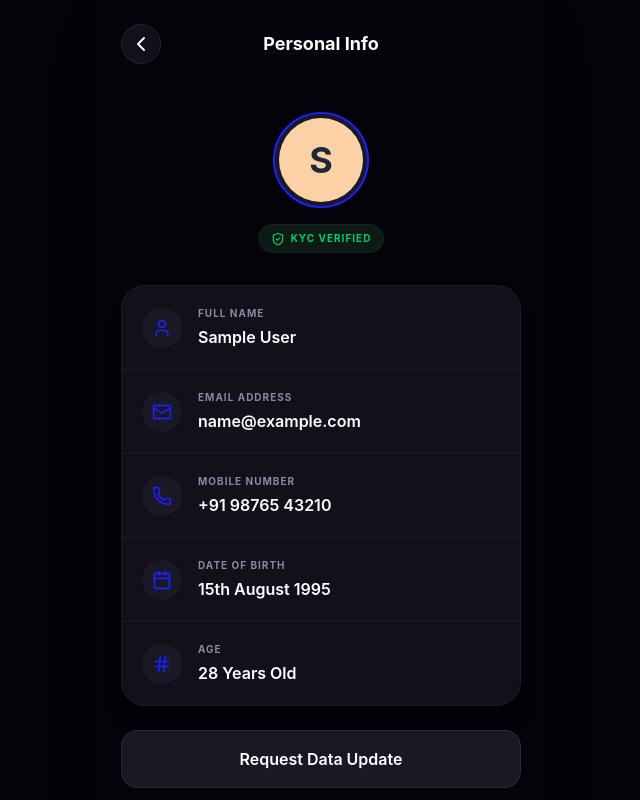
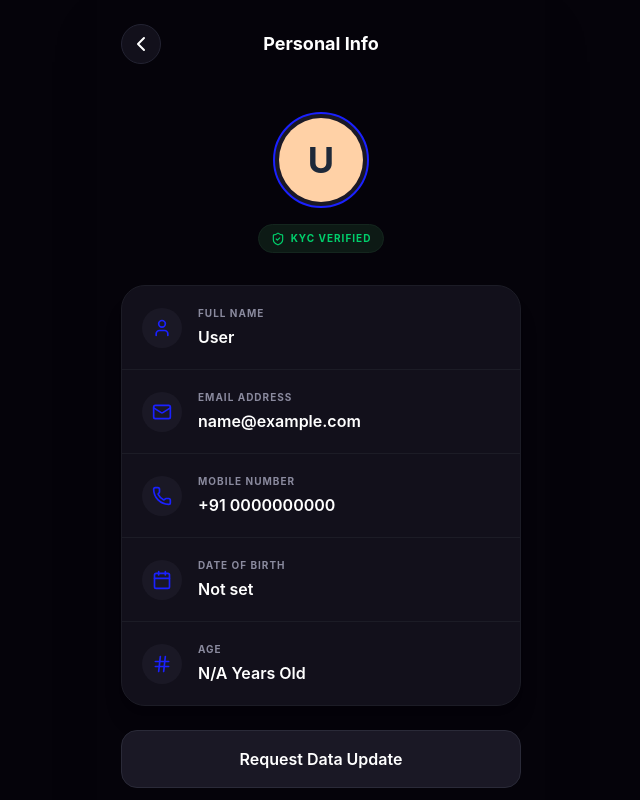
Before and after one commit to Srichandana-99/UPI-Guard, a React (Vite) app in the folder frontend/: page /personal-info in a window 1280 px wide. Shown: the top 800 px of the page, without its empty margins (319-959 px from the left). Built offline with nearby package versions, Linux system fonts and the light colour scheme; no server answers; the database is empty; sample sign-in values are in the browser's storage.

Commit message:
Fix: Use full_name instead of name to display user info correctly

```diff
--- a/frontend/src/pages/Dashboard.jsx
+++ b/frontend/src/pages/Dashboard.jsx
@@ -27,8 +27,8 @@ export function Dashboard() {
 
     // Use data from backend session if available
     const balance = user?.balance ? user.balance.toLocaleString('en-IN', { minimumFractionDigits: 2, maximumFractionDigits: 2 }) : null
-    let initial = user?.name ? user.name.charAt(0).toUpperCase() : "U"
-    let fullName = user?.name || null
+    let initial = user?.full_name ? user.full_name.charAt(0).toUpperCase() : "U"
+    let fullName = user?.full_name || null
     let upiId = user?.upi_id || null
 
     // Fetch transactions from our new API
@@ -36,7 +36,11 @@ export function Dashboard() {
         const fetchHistory = async () => {
             if (!user?.email) return;
             try {
-                const res = await fetch(`${import.meta.env.VITE_API_URL}/transaction/history/${encodeURIComponent(user.email)}`);
+                const res = await fetch(`${import.meta.env.VITE_API_URL}/transaction/history/${encodeURIComponent(user.email)}`, {
+                    headers: {
+                        'Authorization': `Bearer ${user?.token || localStorage.getItem('token')}`
+                    }
+                });
                 if (res.ok) {
                     const data = await res.json();
                     if (data.success) {
--- a/frontend/src/pages/PersonalInfo.jsx
+++ b/frontend/src/pages/PersonalInfo.jsx
@@ -8,12 +8,12 @@ export function PersonalInfo() {
     const { user } = useAuth()
     const navigate = useNavigate()
 
-    const initial = user?.name ? user.name.charAt(0).toUpperCase() : "A"
-    const fullName = user?.name || "Alex Rivera"
-    const email = user?.email || "alex.rivera@secureupi.com"
-    const mobile = user?.mobile || "+91 98765 43210"
-    const dob = user?.dob || "15th August 1995"
-    const age = user?.age || "28"
+    const initial = user?.full_name ? user.full_name.charAt(0).toUpperCase() : "U"
+    const fullName = user?.full_name || "User"
+    const email = user?.email || "user@example.com"
+    const mobile = user?.mobile || "+91 0000000000"
+    const dob = user?.dob || "Not set"
+    const age = user?.age || "N/A"
 
     return (
         <div className="min-h-screen bg-[#05030A] text-white p-6 pb-24 font-sans">
--- a/frontend/src/pages/Profile.jsx
+++ b/frontend/src/pages/Profile.jsx
@@ -42,10 +42,10 @@ export function Profile() {
         navigate('/login')
     }
 
-    const initial = user?.name ? user.name.charAt(0).toUpperCase() : "A"
-    const fullName = user?.name || "Alex Rivera"
-    const upiId = user?.upi_id || "alex.rivera@upi"
-    const balance = user?.balance ? user.balance.toLocaleString('en-IN', { minimumFractionDigits: 2, maximumFractionDigits: 2 }) : "12,450.00"
+    const initial = user?.full_name ? user.full_name.charAt(0).toUpperCase() : "U"
+    const fullName = user?.full_name || "User"
+    const upiId = user?.upi_id || "user@secureupi"
+    const balance = user?.balance ? user.balance.toLocaleString('en-IN', { minimumFractionDigits: 2, maximumFractionDigits: 2 }) : "0.00"
 
     return (
         <div className="min-h-screen bg-[#05030A] text-white p-6 pb-24">
@@ -96,6 +96,24 @@ export function Profile() {
             <div className="mb-6">
                 <h3 className="text-[10px] font-bold text-[#8A8A9E] tracking-widest uppercase mb-3 ml-2">Security Settings</h3>
                 <div className="bg-[#12101B] rounded-[2rem] border border-[#1C1C26] overflow-hidden">
+                    <div onClick={() => navigate('/reset-pin')} className="flex items-center justify-between p-4 border-b border-[#1C1C26] cursor-pointer hover:bg-[#1A1825] transition-colors">
+                        <div className="flex items-center gap-4">
+                            <div className="w-10 h-10 bg-[#1A1825] rounded-full flex items-center justify-center shrink-0">
+                                <ShieldCheck className="w-5 h-5 text-secure-blue" />
+                            </div>
+                            <span className="font-semibold text-sm">Change UPI PIN</span>
+                        </div>
+                        <ChevronRight className="w-4 h-4 text-[#8A8A9E]" />
+                    </div>
+                    <div onClick={() => navigate('/set-password')} className="flex items-center justify-between p-4 border-b border-[#1C1C26] cursor-pointer hover:bg-[#1A1825] transition-colors">
+                        <div className="flex items-center gap-4">
+                            <div className="w-10 h-10 bg-[#1A1825] rounded-full flex items-center justify-center shrink-0">
+                                <Lock className="w-5 h-5 text-secure-blue" />
+                            </div>
+                            <span className="font-semibold text-sm">Change Password</span>
+                        </div>
+                        <ChevronRight className="w-4 h-4 text-[#8A8A9E]" />
+                    </div>
                     <div onClick={() => setFraudShieldActive(!fraudShieldActive)} className="flex items-center justify-between p-4 border-b border-[#1C1C26] cursor-pointer hover:bg-[#1A1825] transition-colors">
                         <div className="flex items-center gap-4">
                             <div className={`w-10 h-10 rounded-full flex items-center justify-center shrink-0 transition-colors ${fraudShieldActive ? 'bg-[#0014FF]/10' : 'bg-[#1A1825]'}`}>
```
